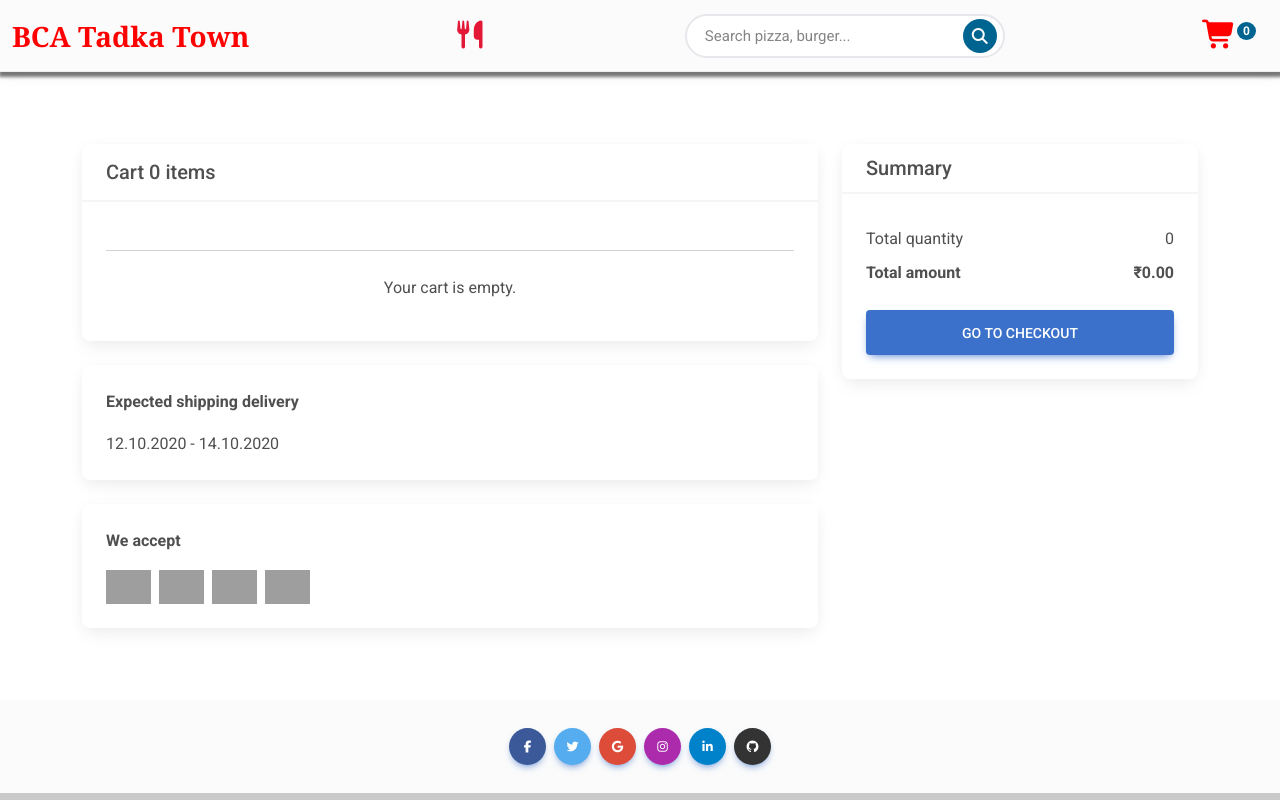
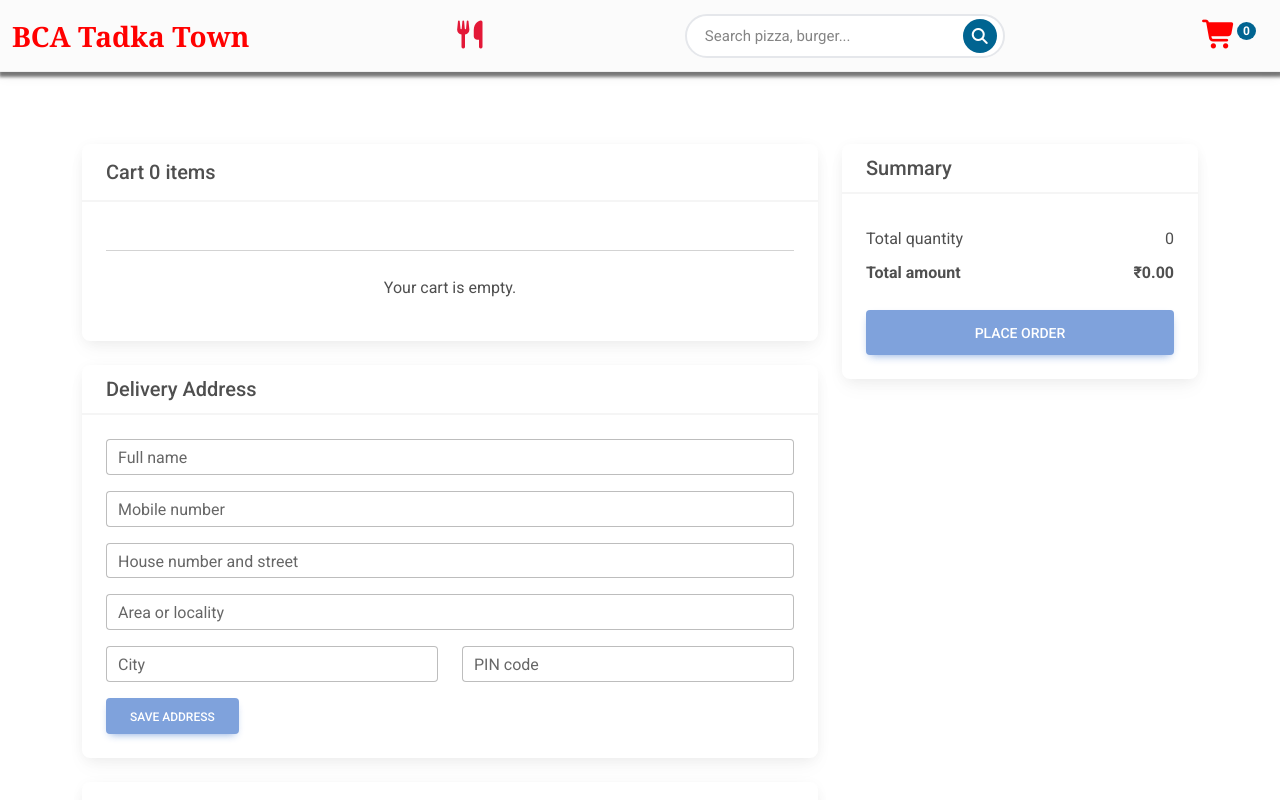
Before and after one commit to katariyabhanu/bhanu-food-, a React (Vite) app: page /cartpage in a window 1280 px wide. Shown: the top 800 px of the page. Built offline with nearby package versions, Linux system fonts and the light colour scheme; grey boxes are pictures that could not be loaded.

Commit message:
Implement address management in AllCartpage component
Added address management functionality including state for address input and handlers for address change and submission. Updated cart item mapping for improved readability.

```diff
--- a/src/components/AllCartpage.jsx
+++ b/src/components/AllCartpage.jsx
@@ -17,8 +17,9 @@ import {
   MDBTypography,
 } from "mdb-react-ui-kit";
 
-import React, { useEffect } from "react";
+import React, { useEffect, useState } from "react";
 import { useDispatch, useSelector } from "react-redux";
+import { useNavigate } from "react-router-dom";
 
 import {
   getCartTotal,
@@ -33,10 +34,54 @@ export default function AllCartpage() {
   );
 
   const dispatch = useDispatch();
+  const navigate = useNavigate();
+
+  const [address, setAddress] = useState({
+    name: "",
+    phone: "",
+    street: "",
+    area: "",
+    city: "",
+    pincode: "",
+  });
+
+  const [addressSaved, setAddressSaved] = useState(false);
 
   useEffect(() => {
     dispatch(getCartTotal());
   }, [cart, dispatch]);
+
+  const handleAddressChange = (event) => {
+    const { name, value } = event.target;
+
+    setAddress((previous) => ({
+      ...previous,
+      [name]: value,
+    }));
+
+    setAddressSaved(false);
+  };
+
+  const handleAddressSubmit = (event) => {
+    event.preventDefault();
+    setAddressSaved(true);
+  };
+
+  const handlePlaceOrder = () => {
+    if (!addressSaved || cart.length === 0) return;
+
+    const orderNumber = `BCT${Date.now().toString().slice(-8)}`;
+
+    navigate("/order-confirmation", {
+      state: {
+        orderNumber,
+        items: cart,
+        totalQuantity,
+        totalPrice,
+        address,
+      },
+    });
+  };
 
   return (
     <section className="h-100 gradient-custom">
@@ -51,49 +96,31 @@ export default function AllCartpage() {
               </MDBCardHeader>
 
               <MDBCardBody>
-                {cart.map((items) => (
-                  <MDBRow key={items.id}>
-                    <MDBCol
-                      lg="3"
-                      md="12"
-                      className="mb-4 mb-lg-0"
-                    >
+                {cart.map((item) => (
+                  <MDBRow key={item.id}>
+                    <MDBCol lg="3" md="12" className="mb-4 mb-lg-0">
                       <MDBRipple
                         rippleTag="div"
                         rippleColor="light"
                         className="bg-image rounded hover-zoom hover-overlay"
                       >
                         <img
-                          src={items.img}
+                          src={item.img}
                           className="w-100"
-                          alt={items.title}
+                          alt={item.title}
                         />
-
-                        <a href="#!">
-                          <div
-                            className="mask"
-                            style={{
-                              backgroundColor:
-                                "rgba(251, 251, 251, 0.2)",
-                            }}
-                          />
-                        </a>
                       </MDBRipple>
                     </MDBCol>
 
-                    <MDBCol
-                      lg="5"
-                      md="6"
-                      className="mb-4 mb-lg-0"
-                    >
+                    <MDBCol lg="5" md="6" className="mb-4 mb-lg-0">
                       <p>
-                        <strong>{items.title}</strong>
+                        <strong>{item.title}</strong>
                       </p>
 
                       <MDBCardText id="textheading">
-                        Fast food is a type of mass-produced food
-                        designed for commercial resale, with a strong
-                        priority placed on speed of service.
+                        Fast food is a type of mass-produced food designed for
+                        commercial resale, with a strong priority placed on
+                        speed of service.
                       </MDBCardText>
 
                       <MDBTooltip
@@ -104,18 +131,13 @@ export default function AllCartpage() {
                         <MDBIcon
                           fas
                           icon="trash"
-                          onClick={() =>
-                            dispatch(removeFromCart(items.id))
-                          }
+                          onClick={() => dispatch(removeFromCart(item.id))}
                           style={{ cursor: "pointer" }}
                         />
                       </MDBTooltip>
 
                       <MDBTooltip
-                        wrapperProps={{
-                          size: "sm",
-                          color: "danger",
-                        }}
+                        wrapperProps={{ size: "sm", color: "danger" }}
                         wrapperClass="me-1 mb-2"
                         title="Move to the wish list"
                       >
@@ -123,27 +145,21 @@ export default function AllCartpage() {
                       </MDBTooltip>
                     </MDBCol>
 
-                    <MDBCol
-                      lg="4"
-                      md="6"
-                      className="mb-4 mb-lg-0"
-                    >
+                    <MDBCol lg="4" md="6" className="mb-4 mb-lg-0">
                       <div
                         className="d-flex mb-4 align-items-center"
                         style={{ maxWidth: "300px" }}
                       >
                         <MDBBtn
                           className="px-3 me-2"
-                          onClick={() =>
-                            dispatch(decreaseQuantity(items.id))
-                          }
-                          disabled={items.quantity <= 1}
+                          onClick={() => dispatch(decreaseQuantity(item.id))}
+                          disabled={item.quantity <= 1}
                         >
                           <MDBIcon fas icon="minus" />
                         </MDBBtn>
 
                         <MDBInput
-                          value={items.quantity}
+                          value={item.quantity}
                           min={1}
                           type="number"
                           label="Quantity"
@@ -152,9 +168,7 @@ export default function AllCartpage() {
 
                         <MDBBtn
                           className="px-3 ms-2"
-                          onClick={() =>
-                            dispatch(increaseQuantity(items.id))
-                          }
+                          onClick={() => dispatch(increaseQuantity(item.id))}
                         >
                           <MDBIcon fas icon="plus" />
                         </MDBBtn>
@@ -162,10 +176,10 @@ export default function AllCartpage() {
 
                       <p className="text-start text-md-center">
                         <strong>
-                          ₹{(
-                            Number(items.price) *
-                            Number(items.quantity)
-                          ).toFixed(2)}
+                          ₹
+                          {(Number(item.price) * Number(item.quantity)).toFixed(
+                            2
+                          )}
                         </strong>
                       </p>
                     </MDBCol>
@@ -175,10 +189,96 @@ export default function AllCartpage() {
                 <hr className="my-4" />
 
                 {cart.length === 0 && (
-                  <p className="text-center">
-                    Your cart is empty.
-                  </p>
+                  <p className="text-center">Your cart is empty.</p>
                 )}
+              </MDBCardBody>
+            </MDBCard>
+
+            <MDBCard className="mb-4">
+              <MDBCardHeader>
+                <MDBTypography tag="h5" className="mb-0">
+                  Delivery Address
+                </MDBTypography>
+              </MDBCardHeader>
+
+              <MDBCardBody>
+                <form onSubmit={handleAddressSubmit}>
+                  <MDBInput
+                    className="mb-3"
+                    label="Full name"
+                    name="name"
+                    value={address.name}
+                    onChange={handleAddressChange}
+                    required
+                  />
+
+                  <MDBInput
+                    className="mb-3"
+                    label="Mobile number"
+                    name="phone"
+                    type="tel"
+                    value={address.phone}
+                    onChange={handleAddressChange}
+                    pattern="[6-9][0-9]{9}"
+                    maxLength="10"
+                    required
+                  />
+
+                  <MDBInput
+                    className="mb-3"
+                    label="House number and street"
+                    name="street"
+                    value={address.street}
+                    onChange={handleAddressChange}
+                    required
+                  />
+
+                  <MDBInput
+                    className="mb-3"
+                    label="Area or locality"
+                    name="area"
+                    value={address.area}
+                    onChange={handleAddressChange}
+                    required
+                  />
+
+                  <MDBRow>
+                    <MDBCol md="6">
+                      <MDBInput
+                        className="mb-3"
+                        label="City"
+                        name="city"
+                        value={address.city}
+                        onChange={handleAddressChange}
+                        required
+                      />
+                    </MDBCol>
+
+                    <MDBCol md="6">
+                      <MDBInput
+                        className="mb-3"
+                        label="PIN code"
+                        name="pincode"
+                        type="text"
+                        value={address.pincode}
+                        onChange={handleAddressChange}
+                        pattern="[0-9]{6}"
+                        maxLength="6"
+                        required
+                      />
+                    </MDBCol>
+                  </MDBRow>
+
+                  <MDBBtn type="submit" disabled={cart.length === 0}>
+                    Save Address
+                  </MDBBtn>
+
+                  {addressSaved && (
+                    <p className="text-success mt-3 mb-0">
+                      Delivery address saved.
+                    </p>
+                  )}
+                </form>
               </MDBCardBody>
             </MDBCard>
 
@@ -238,31 +338,36 @@ export default function AllCartpage() {
 
               <MDBCardBody>
                 <MDBListGroup flush>
-                  <MDBListGroupItem
-                    className="d-flex justify-content-between align-items-center border-0 px-0 pb-0"
-                  >
+                  <MDBListGroupItem className="d-flex justify-content-between align-items-center border-0 px-0 pb-0">
                     Total quantity
                     <span>{totalQuantity}</span>
                   </MDBListGroupItem>
 
-                  <MDBListGroupItem
-                    className="d-flex justify-content-between align-items-center border-0 px-0 mb-3"
-                  >
+                  <MDBListGroupItem className="d-flex justify-content-between align-items-center border-0 px-0 mb-3">
                     <div>
                       <strong>Total amount</strong>
                     </div>
 
                     <span>
-                      <strong>
-                        ₹{Number(totalPrice).toFixed(2)}
-                      </strong>
+                      <strong>₹{Number(totalPrice).toFixed(2)}</strong>
                     </span>
                   </MDBListGroupItem>
                 </MDBListGroup>
 
-                <MDBBtn block size="lg">
-                  Go to checkout
+                <MDBBtn
+                  block
+                  size="lg"
+                  onClick={handlePlaceOrder}
+                  disabled={cart.length === 0 || !addressSaved}
+                >
+                  Place Order
                 </MDBBtn>
+
+                {!addressSaved && cart.length > 0 && (
+                  <p className="text-muted small mt-2 mb-0">
+                    Save your delivery address before placing the order.
+                  </p>
+                )}
               </MDBCardBody>
             </MDBCard>
           </MDBCol>
```
